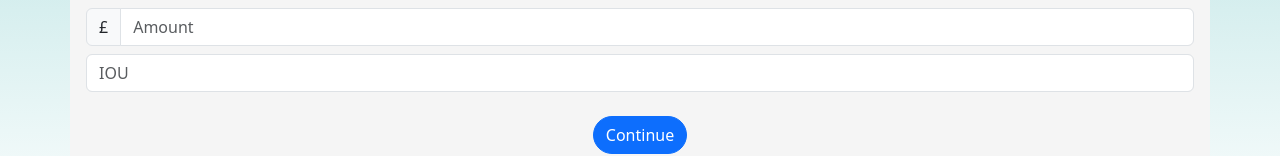
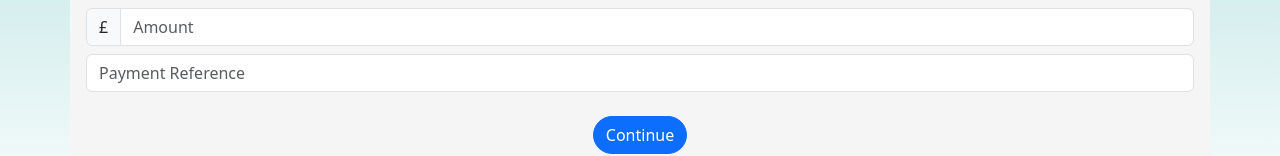
Before and after one commit to Lilyb03/industrial-team-project, a React (Vite) app in the folder malarcays-web/: page / in a window 1280 px wide. Both pictures are taken after a click on the button "Make Payment". Shown: the part 548-704 px from the top of the page. Built offline with nearby package versions, Linux system fonts and the light colour scheme.

Commit message:
minor changes

```diff
--- a/malarcays-web/src/components/payment/payment.tsx
+++ b/malarcays-web/src/components/payment/payment.tsx
@@ -25,6 +25,7 @@ function Payment({setPage}: {setPage: (pageNumber: number) => void}){
         }
         else
         {
+
           //magic happens here it should probaby replace stuff beg Lily on how to actually change the content
         }
 
@@ -48,8 +49,7 @@ function Payment({setPage}: {setPage: (pageNumber: number) => void}){
                 <InputGroup.Text>£</InputGroup.Text>
                 <Form.Control name='amt' type="number" placeholder="Amount" />
                 </InputGroup>
-                <Form.Control className="mt-2 mb-2" name='ref' type="text" placeholder="IOU" />
-                {/*idk why this doesnt stretch to fill the spot and Im too eppy to be bothered right now*/}
+                <Form.Control className="mt-2 mb-2" name='ref' type="text" placeholder="Payment Reference" />
                 <Button id='butt' className='mt-3' variant='primary' type='submit'>Continue</Button>
                 </Form>
               </Container>
```
